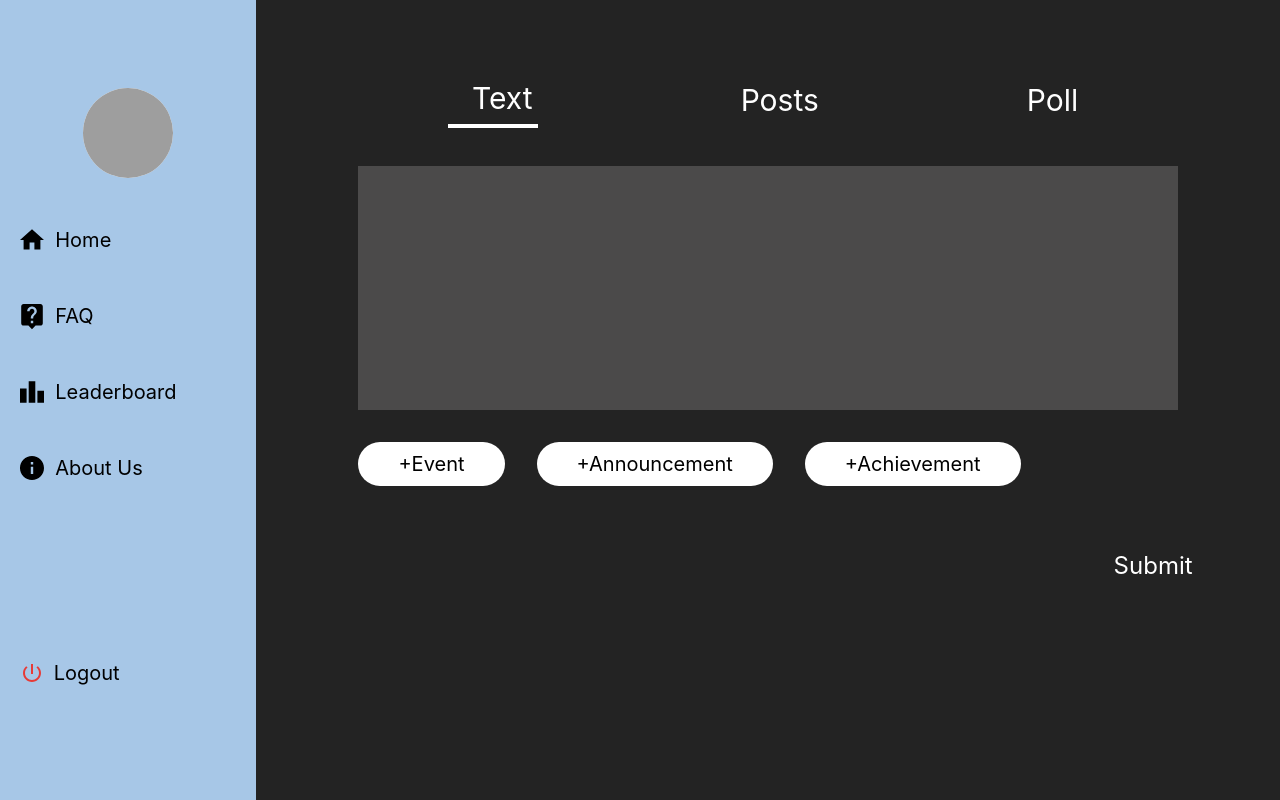
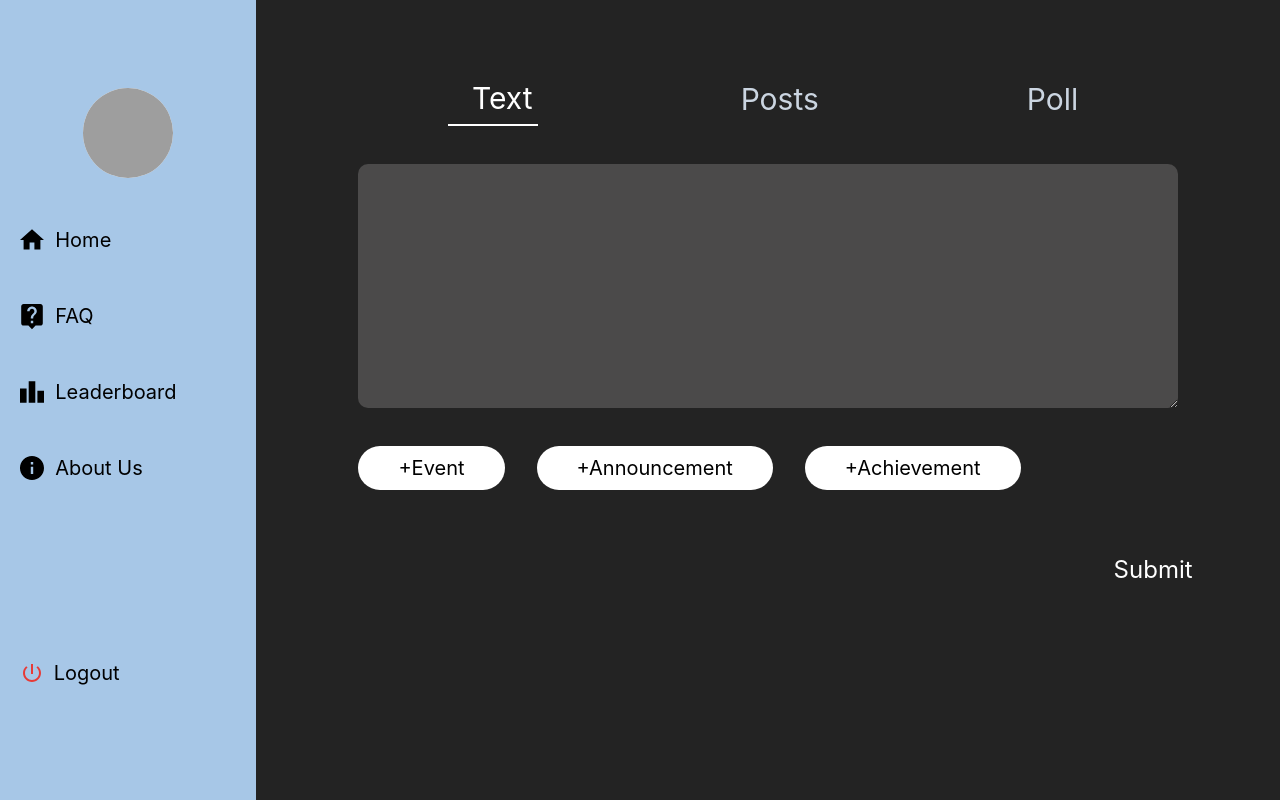
Before and after one commit to anantbansa1/ProjectPluton, a React (Create React App) app: page / in a window 1280 px wide. Built offline with nearby package versions, Linux system fonts and the light colour scheme; grey boxes are pictures that could not be loaded.

Commit message:
lsdkgjklsa

```diff
--- a/src/components/pages/Text.js
+++ b/src/components/pages/Text.js
@@ -9,18 +9,18 @@ export default function Text() {
   return (
     <div>
       <Navbar></Navbar>
-      <div className=" text-white ml-[35vw] mx-auto mr-[10vw] flex space-x-40 items-center mt-[9vh] text-3xl">
+      <div className="  ml-[35vw] mx-auto mr-[10vw] flex space-x-40 items-center mt-[9vh] text-3xl">
         <div className="flex-col">
           <button
             onClick={(e) => {
               setoption("text");
             }}
-            className=" text-lightgray rounded-full p-[1vh]  px-[3vh]"
+            className={`${option === "text" ? 'text-white' : 'text-slate-300' } rounded-full p-[1vh]  px-[3vh] `}
           >
             Text
           </button>
           {option === "text" ? (
-            <hr className="w-[7vw] border-white border-[2px]" />
+            <hr className="w-[7vw] border-white border" />
           ) : (
             <hr className="hidden" />
           )}
@@ -30,12 +30,12 @@ export default function Text() {
             onClick={(e) => {
               setoption("image");
             }}
-            className=" text-lightgray rounded-full p-[1vh]  px-[3vh]"
+            className={`${option === "image" ? 'text-white' : 'text-slate-300' } rounded-full p-[1vh]  px-[3vh] `}
           >
             Posts
           </button>
           {option === "image" ? (
-            <hr className="w-[8vw] border-white border-[2px]" />
+            <hr className="w-[8vw] border-white border" />
           ) : (
             <hr className="hidden" />
           )}
@@ -45,18 +45,18 @@ export default function Text() {
             onClick={(e) => {
               setoption("Poll");
             }}
-            className="text-lightgray rounded-full p-[1vh]  px-[3vh]"
+            className={`${option === "Poll" ? 'text-white' : 'text-slate-300' } rounded-full p-[1vh]  px-[3vh] `}
           >
             Poll
           </button>
           {option === "Poll" ? (
-            <hr className="w-[6.5vw] border-white border-[2px]" />
+            <hr className="w-[6.5vw] border-white border" />
           ) : (
             <hr className="hidden" />
           )}
         </div>
       </div>
-      <div className="bg-[#4B4A4A] ml-[28vw] h-[19vw] w-[64vw] mt-[3vw]"></div>
+      <textarea className="p-[1vw]  text-white rounded-[10px] bg-[#4B4A4A] ml-[28vw] h-[19vw] w-[64vw] mt-[3vw]"></textarea>
       <div className="ml-[28vw] text-black text-xl space-x-8 mt-[4vh]">
         <button
         onClick={(e) => {
```
